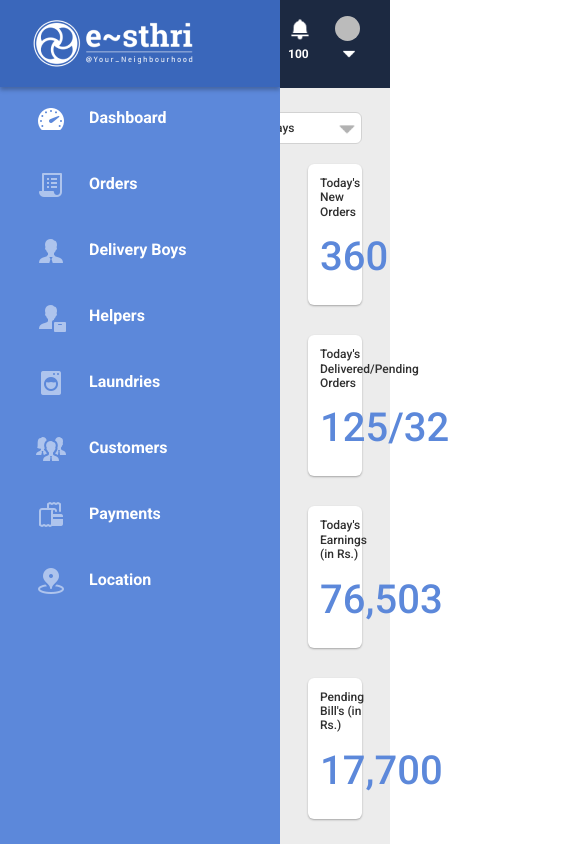
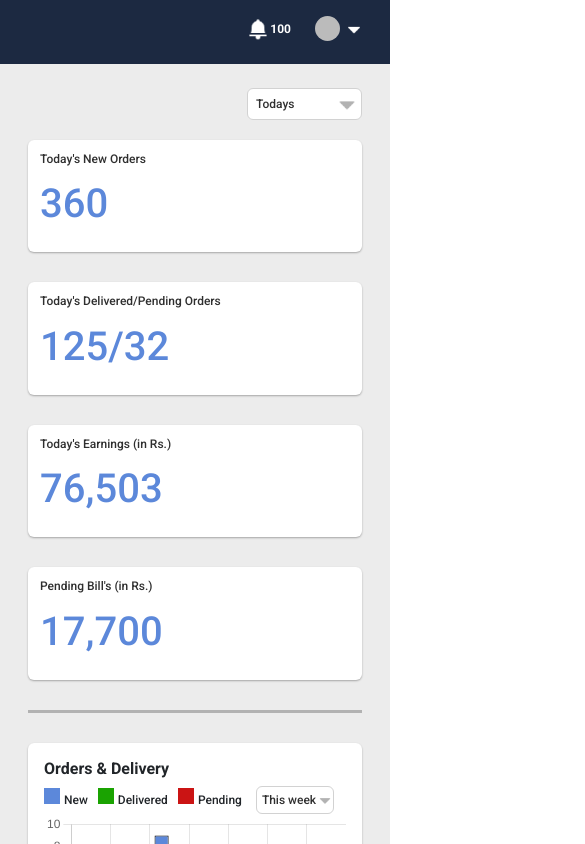
Before and after one commit to lil-bunny/laund, a React (Create React App) app: page / in a window 390 px wide. Shown: the top 844 px of the page, 585 px wide, since content can reach past the window. Built offline with nearby package versions, Linux system fonts and the light colour scheme; sample sign-in values are in the browser's storage.

Commit message:
dashboard responsive added

```diff
--- a/src/App.css
+++ b/src/App.css
@@ -302,6 +302,7 @@
     height: 16px;
     background: #5C88DA;
     margin: 2px 4px 0 0;
+    display: inline-block;
 }
 .mid-content-box .chart-container .chart-heading .green-box{
     width:16px;
@@ -1454,6 +1455,7 @@ td {
 }
 
 /**************** ONBOARDING ****************************/
+
 .onboarding-panel h1{
     font-size: 18px;
     font-weight: 500;
@@ -1482,3 +1484,37 @@ td {
 .onboarding-panel .common-table .react-bootstrap-table table>tbody>tr>td:nth-child(2) {
     background: #fff;
 }
+
+/**************** RESPONSIVE ****************************/
+
+@media (max-width: 992px) {
+    .content-wrapper, .main-footer, .main-header {
+        margin-left: 0px;
+        z-index: 3000;
+    }
+    .main-sidebar{
+        display: none;
+    }
+
+    .mid-content-box .chart-container .chart-heading .blue-box, .green-box, .red-box {
+        display:inline-block
+    }
+}
+@media only screen and (max-width: 768px) and (min-width: 480px){
+
+}
+@media (max-width: 480px) {
+    .mid-content-box .chart-container .chart-heading {
+        display: block;
+    }
+    .mid-content-box .select-dropdown .select {
+        padding: 4px 16px 4px 5px;
+    }
+    .mid-content-box .select-dropdown img {
+        top: 4px;
+        right: 2px;
+    }
+    .mid-content-box .select-dropdown {
+        left: 4px;
+    }
+}
--- a/src/components/home/Dashboard.js
+++ b/src/components/home/Dashboard.js
@@ -83,25 +83,25 @@ const Dashboard = () => {
             <section className="content">
                 <div className="container-fluid">
                     <div className="row">
-                        <div className="col-md-3">
+                        <div className="col-lg-3 col-md-6">
                             <div className="top-content-box">
                                 <h3>Today's New Orders</h3>
                                 <p>360</p>
                             </div>
                         </div>
-                        <div className="col-md-3">
+                        <div className="col-lg-3 col-md-6">
                             <div className="top-content-box">
                                 <h3>Today's Delivered/Pending Orders</h3>
                                 <p>125/32</p>
                             </div>
                         </div>
-                        <div className="col-md-3">
+                        <div className="col-lg-3 col-md-6">
                             <div className="top-content-box">
                                 <h3>Today's Earnings (in Rs.)</h3>
                                 <p>76,503</p>
                             </div>
                         </div>
-                        <div className="col-md-3">
+                        <div className="col-lg-3 col-md-6">
                             <div className="top-content-box">
                                 <h3>Pending Bill's (in Rs.)</h3>
                                 <p>17,700</p>
@@ -110,7 +110,7 @@ const Dashboard = () => {
                     </div>
                     <span className="break-line"></span>
                     <div className="row">
-                        <div className="col-md-6">
+                        <div className="col-lg-6 col-md-12">
                             <div className="mid-content-box">
                                 <div className="chart-container">
                                     <div className="chart-heading">
@@ -134,7 +134,7 @@ const Dashboard = () => {
                                 </div>
                             </div>
                         </div>
-                        <div className="col-md-6">
+                        <div className="col-lg-6 col-md-12">
                             <div className="mid-content-box">
                                 <div className="pie-chart-container">
                                     <h3>Service Type Report</h3>
@@ -163,7 +163,7 @@ const Dashboard = () => {
                     </div>
                 </div>
                 <div className="row">
-                    <div className="col-md-3">
+                    <div className="col-lg-3 col-md-6">
                         <div className="footer-content-box">
                             <h3>Delivery Boy's</h3>
                             <div className="footer-content">
@@ -172,7 +172,7 @@ const Dashboard = () => {
                             </div>
                         </div>
                     </div>
-                    <div className="col-md-3">
+                    <div className="col-lg-3 col-md-6">
                         <div className="footer-content-box">
                             <h3>Helper's</h3>
                             <div className="footer-content">
@@ -181,7 +181,7 @@ const Dashboard = () => {
                             </div>
                         </div>
                     </div>
-                    <div className="col-md-3">
+                    <div className="col-lg-3 col-md-6">
                         <div className="footer-content-box">
                             <h3>laundrie's</h3>
                             <div className="footer-content">
@@ -190,7 +190,7 @@ const Dashboard = () => {
                             </div>
                         </div>
                     </div>
-                    <div className="col-md-3">
+                    <div className="col-lg-3 col-md-6">
                         <div className="footer-content-box">
                             <h3>Customer's</h3>
                             <div className="footer-content">
```
Also changed, not shown: 1 other file (tests, documents, lock files or other folders).
